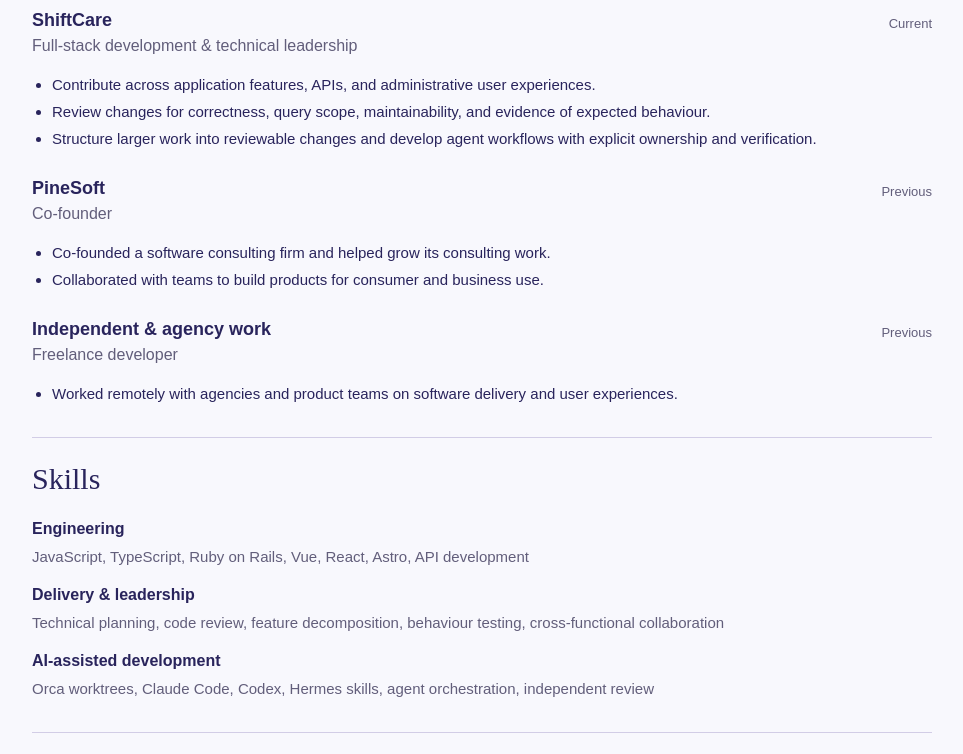
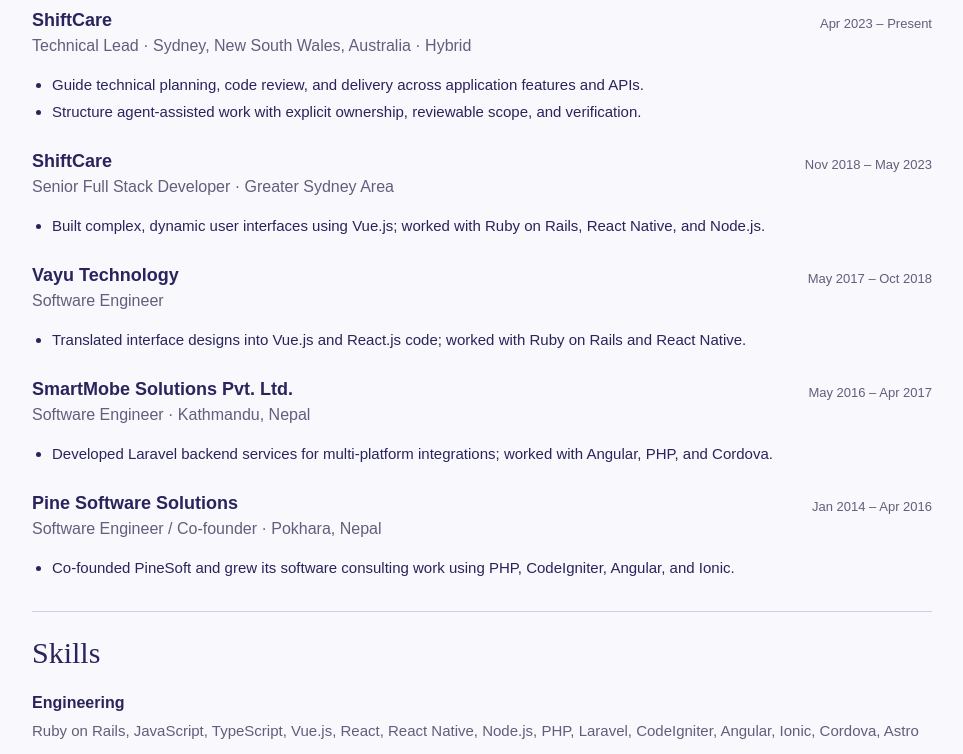
Before and after one commit to kcsuyog/suyog-journal, an Astro site: page /resume in a window 1280 px wide. Shown: the part 617-1371 px from the top of the page, without its empty margins (158-1121 px from the left). Built offline with nearby package versions, Linux system fonts and the light colour scheme; Astro itself is replaced by a stand-in of ours.

Commit message:
Update profile and resume with supplied career history

```diff
--- a/src/data/profile.json
+++ b/src/data/profile.json
@@ -5,19 +5,79 @@
   "website": "https://suyogkc.netlify.app",
   "github": "https://github.com/kcsuyog",
   "linkedin": "https://www.linkedin.com/in/suyogkc/",
-  "summary": "Full-stack developer and technical lead focused on useful software, clear user experiences, and reviewable delivery. Experience spans product engineering, remote agency work, co-founding a software consultancy, and using AI agents with explicit scope and verification.",
+  "summary": "Technical lead and full-stack developer with software engineering experience since 2014. Progressed from co-founding PineSoft to senior engineering and technical leadership at ShiftCare, building web and mobile products and guiding reviewable delivery.",
   "skills": [
-    {"label": "Engineering", "items": "JavaScript, TypeScript, Ruby on Rails, Vue, React, Astro, API development"},
-    {"label": "Delivery & leadership", "items": "Technical planning, code review, feature decomposition, behaviour testing, cross-functional collaboration"},
-    {"label": "AI-assisted development", "items": "Orca worktrees, Claude Code, Codex, Hermes skills, agent orchestration, independent review"}
+    {
+      "label": "Engineering",
+      "items": "Ruby on Rails, JavaScript, TypeScript, Vue.js, React, React Native, Node.js, PHP, Laravel, CodeIgniter, Angular, Ionic, Cordova, Astro"
+    },
+    {
+      "label": "Delivery & leadership",
+      "items": "Technical planning, code review, feature decomposition, behaviour testing, cross-functional collaboration"
+    },
+    {
+      "label": "AI-assisted development",
+      "items": "Orca worktrees, Claude Code, Codex, Hermes skills, agent orchestration, independent review"
+    }
   ],
   "experience": [
-    {"company": "ShiftCare", "role": "Full-stack development & technical leadership", "period": "Current", "points": ["Contribute across application features, APIs, and administrative user experiences.", "Review changes for correctness, query scope, maintainability, and evidence of expected behaviour.", "Structure larger work into reviewable changes and develop agent workflows with explicit ownership and verification."]},
-    {"company": "PineSoft", "role": "Co-founder", "period": "Previous", "points": ["Co-founded a software consulting firm and helped grow its consulting work.", "Collaborated with teams to build products for consumer and business use."]},
-    {"company": "Independent & agency work", "role": "Freelance developer", "period": "Previous", "points": ["Worked remotely with agencies and product teams on software delivery and user experiences."]}
+    {
+      "company": "ShiftCare",
+      "role": "Technical Lead",
+      "period": "Apr 2023 – Present",
+      "location": "Sydney, New South Wales, Australia · Hybrid",
+      "points": [
+        "Guide technical planning, code review, and delivery across application features and APIs.",
+        "Structure agent-assisted work with explicit ownership, reviewable scope, and verification."
+      ]
+    },
+    {
+      "company": "ShiftCare",
+      "role": "Senior Full Stack Developer",
+      "period": "Nov 2018 – May 2023",
+      "location": "Greater Sydney Area",
+      "points": [
+        "Built complex, dynamic user interfaces using Vue.js; worked with Ruby on Rails, React Native, and Node.js."
+      ]
+    },
+    {
+      "company": "Vayu Technology",
+      "role": "Software Engineer",
+      "period": "May 2017 – Oct 2018",
+      "location": "",
+      "points": [
+        "Translated interface designs into Vue.js and React.js code; worked with Ruby on Rails and React Native."
+      ]
+    },
+    {
+      "company": "SmartMobe Solutions Pvt. Ltd.",
+      "role": "Software Engineer",
+      "period": "May 2016 – Apr 2017",
+      "location": "Kathmandu, Nepal",
+      "points": [
+        "Developed Laravel backend services for multi-platform integrations; worked with Angular, PHP, and Cordova."
+      ]
+    },
+    {
+      "company": "Pine Software Solutions",
+      "role": "Software Engineer / Co-founder",
+      "period": "Jan 2014 – Apr 2016",
+      "location": "Pokhara, Nepal",
+      "points": [
+        "Co-founded PineSoft and grew its software consulting work using PHP, CodeIgniter, Angular, and Ionic."
+      ]
+    }
   ],
   "projects": [
-    {"name": "Suyog’s journal", "url": "https://github.com/kcsuyog/suyog-journal", "description": "Personal publication built with Astro and Markdown, preserving existing article URLs and adding accessible motion, local search, RSS, and browser checks."},
-    {"name": "ShiftCare AI Skills", "url": "https://github.com/shiftcare/ai-skills/pull/20", "description": "Contributed public documentation covering discoverability, access and permissions, and security reporting for AI-agent skills."}
+    {
+      "name": "Suyog’s journal",
+      "url": "https://github.com/kcsuyog/suyog-journal",
+      "description": "Personal publication built with Astro and Markdown, preserving existing article URLs and adding accessible motion, local search, RSS, and browser checks."
+    },
+    {
+      "name": "ShiftCare AI Skills",
+      "url": "https://github.com/shiftcare/ai-skills/pull/20",
+      "description": "Contributed public documentation covering discoverability, access and permissions, and security reporting for AI-agent skills."
+    }
   ]
 }
--- a/src/pages/about.astro
+++ b/src/pages/about.astro
@@ -23,7 +23,7 @@ import profile from '../data/profile.json';
   </section>
   <section class="profile-section wrap" aria-labelledby="experience-title">
     <div class="section-heading"><div><p class="eyebrow">Experience</p><h2 id="experience-title">Building products and teams.</h2></div></div>
-    <div class="experience-list">{profile.experience.map(item => <article><div><p class="eyebrow">{item.period}</p><h3>{item.company}</h3><p>{item.role}</p></div><ul>{item.points.map(point => <li>{point}</li>)}</ul></article>)}</div>
+    <div class="experience-list">{profile.experience.map(item => <article><div><p class="eyebrow">{item.period}</p><h3>{item.company}</h3><p>{item.role}</p>{item.location && <p>{item.location}</p>}</div><ul>{item.points.map(point => <li>{point}</li>)}</ul></article>)}</div>
   </section>
   <section class="profile-section wrap" aria-labelledby="work-title">
     <div class="section-heading"><div><p class="eyebrow">Selected public work</p><h2 id="work-title">Things you can explore.</h2></div></div>
--- a/src/pages/resume.astro
+++ b/src/pages/resume.astro
@@ -7,7 +7,7 @@ import profile from '../data/profile.json';
     <div class="resume-toolbar"><a class="back-link" href="/about/">← Back to profile</a><a class="pill-link" href="/suyog-kc-resume.pdf" download>Download PDF <span aria-hidden="true">↓</span></a></div>
     <header class="resume-heading"><h1>{profile.name}</h1><p class="lead">{profile.headline}</p><div class="resume-contact"><a href={`mailto:${profile.email}`}>{profile.email}</a><a href={profile.website}>Website</a><a href={profile.github}>GitHub</a><a href={profile.linkedin}>LinkedIn</a></div></header>
     <p class="resume-summary">{profile.summary}</p>
-    <section><h2>Experience</h2>{profile.experience.map(item => <article class="resume-role"><div><h3>{item.company}</h3><span>{item.period}</span></div><p>{item.role}</p><ul>{item.points.map(point => <li>{point}</li>)}</ul></article>)}</section>
+    <section><h2>Experience</h2>{profile.experience.map(item => <article class="resume-role"><div><h3>{item.company}</h3><span>{item.period}</span></div><p>{item.role}{item.location && <> · {item.location}</>}</p><ul>{item.points.map(point => <li>{point}</li>)}</ul></article>)}</section>
     <section><h2>Skills</h2><dl>{profile.skills.map(skill => <><dt>{skill.label}</dt><dd>{skill.items}</dd></>)}</dl></section>
     <section><h2>Selected projects</h2>{profile.projects.map(project => <article class="resume-project"><h3><a href={project.url}>{project.name} ↗</a></h3><p>{project.description}</p></article>)}</section>
   </section>
```
Also changed, not shown: docs/review-and-plan.md (+1 -1 lines), README.md, 3 other files.
